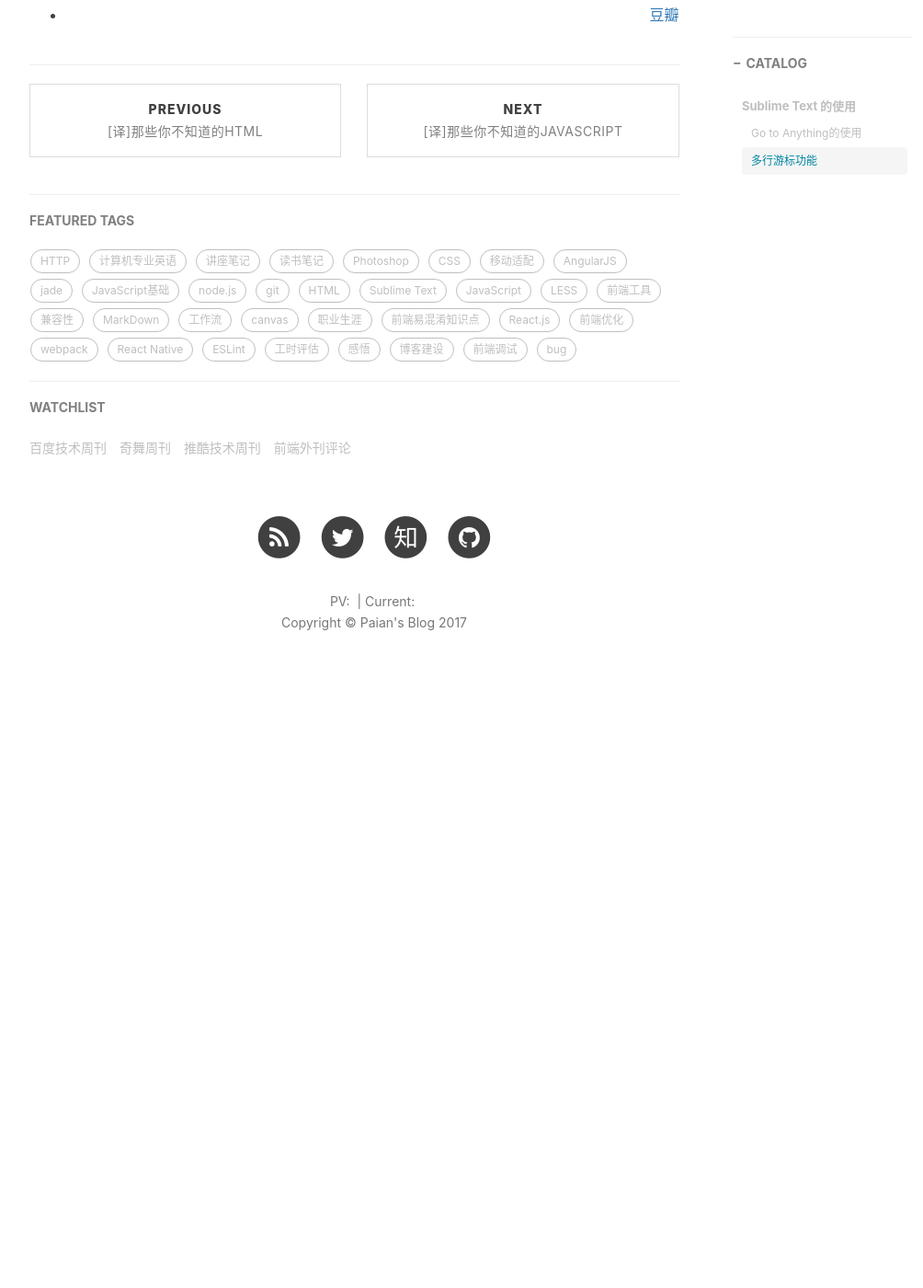
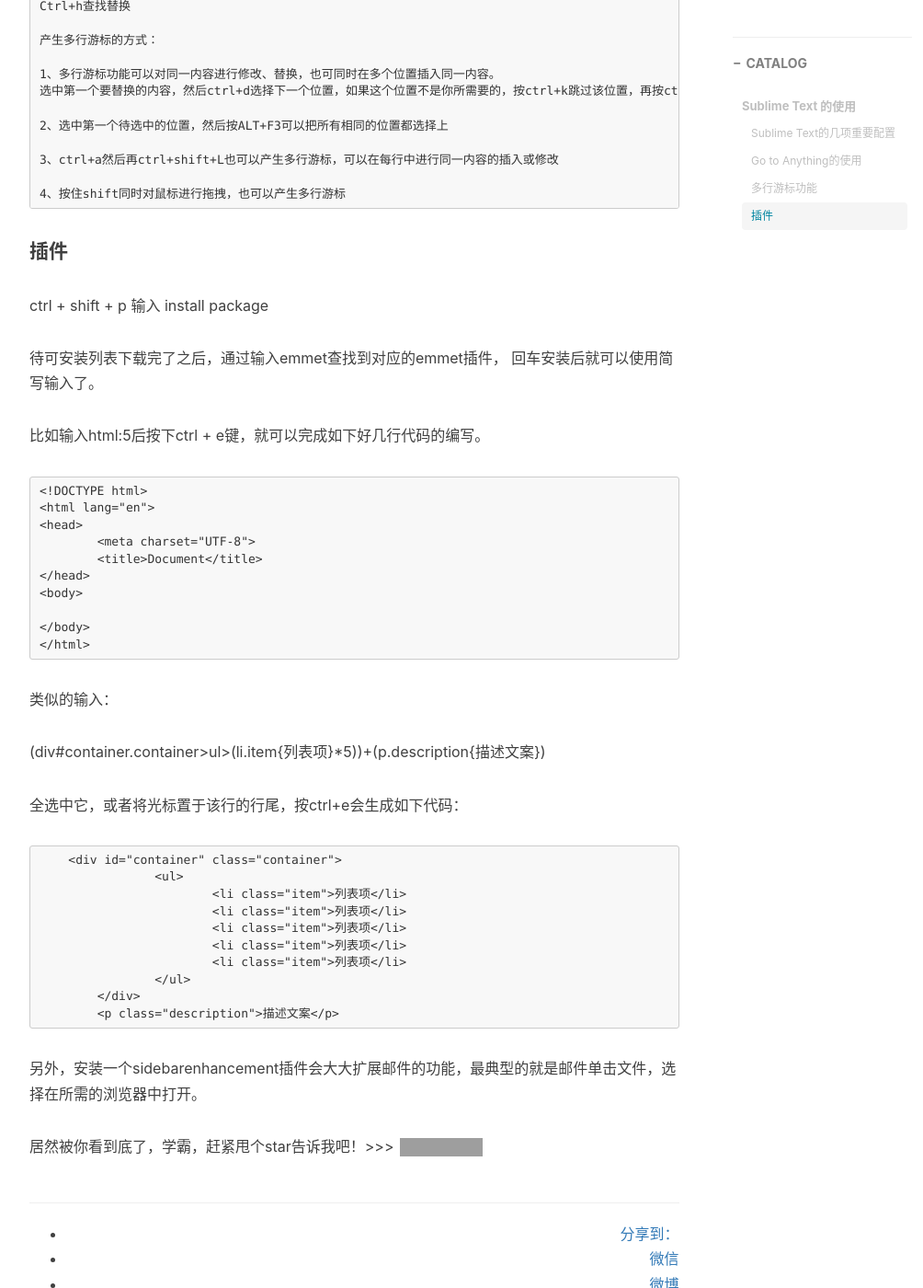
Before and after one commit to mobilesite/mobilesite.github.io, a Jekyll site: the page built from _posts/2014-06-11-sublimetextshiyong.md, in a window 1280 px wide and 1400 px high, scrolled down 1213 px. Shown: the whole window at 92% size, without its empty margins (233-1237 px from the left). Built offline with Jekyll 4.4.1, drawn with Linux system fonts in a browser that asks for light colours; nearby versions of some CDN libraries; comment, search, counter and statistics services are not loaded; before the commit the page ends 1994 px from its top, so only the background shows below that; some of the changed text lies outside the part shown; grey boxes are pictures that could not be loaded.

Commit message:
'update'

````diff
--- a/_posts/2014-06-11-sublimetextshiyong.md
+++ b/_posts/2014-06-11-sublimetextshiyong.md
@@ -10,6 +10,22 @@
 ---
 
 ### Sublime Text 的使用
+
+#### Sublime Text的几项重要配置
+
+打开 Preferences > Settings 菜单，然后会看到两个配置文件。左边的是默认的配置，右边的是用户自定义的配置。我们把以下的配置代码粘贴进右边的配置文件中。这些代码主要是完成给编辑器中代码设置合适的字号（这里设置成13）、解决经常启动时提示你要更新sublime text软件的问题 以及 每次换行光标自动跑到行首去了的问题。
+
+```
+{
+	"font_size": 13, //给编辑器中代码设置合适的字号
+	"ignored_packages":
+	[
+		"Vintage"
+	],
+	"update_check": false, //解决经常启动时提示你要更新sublime text软件的问题
+	"auto_indent": true //解决每次换行光标自动跑到行首去了的问题
+}
+```
 
 #### Go to Anything的使用
 
@@ -33,3 +49,45 @@
     3、ctrl+a然后再ctrl+shift+L也可以产生多行游标，可以在每行中进行同一内容的插入或修改
 
     4、按住shift同时对鼠标进行拖拽，也可以产生多行游标
+
+#### 插件
+
+ctrl + shift + p 输入 install package
+
+待可安装列表下载完了之后，通过输入emmet查找到对应的emmet插件， 回车安装后就可以使用简写输入了。
+
+比如输入html:5后按下ctrl + e键，就可以完成如下好几行代码的编写。
+
+```
+<!DOCTYPE html>
+<html lang="en">
+<head>
+	<meta charset="UTF-8">
+	<title>Document</title>
+</head>
+<body>
+
+</body>
+</html>
+```
+
+类似的输入：
+
+(div#container.container>ul>(li.item{列表项}*5))+(p.description{描述文案})
+
+全选中它，或者将光标置于该行的行尾，按ctrl+e会生成如下代码：
+
+```
+    <div id="container" class="container">
+		<ul>
+			<li class="item">列表项</li>
+			<li class="item">列表项</li>
+			<li class="item">列表项</li>
+			<li class="item">列表项</li>
+			<li class="item">列表项</li>
+		</ul>
+	</div>
+	<p class="description">描述文案</p>
+```
+
+另外，安装一个sidebarenhancement插件会大大扩展邮件的功能，最典型的就是邮件单击文件，选择在所需的浏览器中打开。
````
